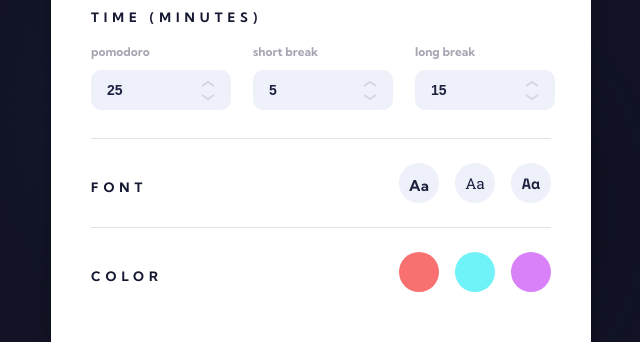
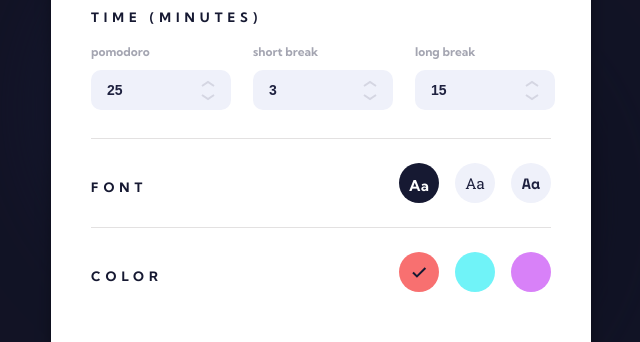
Before and after one commit to astroud/pomodoro-react-app, a React (Create React App) app: page / in a window 1280 px wide. Both pictures are taken after a click on the button 640 px from the left and 784 px from the top of the page. Shown: the part 266-608 px from the top of the page, without its empty margins (319-959 px from the left). Built offline with nearby package versions, Linux system fonts and the light colour scheme.

Commit message:
feat: Add state for preference options

```diff
--- a/src/App.js
+++ b/src/App.js
@@ -10,6 +10,11 @@ import { useState } from 'react';
 function App() {
   const [ settingsVisible, setSettingsVisible ] = useState(false)
   const [ timerMode, setTimerMode ] = useState('pomo')   // options: pomo, short, long
+  const [ pomoLength, setPomoLength ] = useState(25)
+  const [ shortLength, setShortLength ] = useState(3)
+  const [ longLength, setLongLength ] = useState(15)
+  const [ fontPref, setFontPref ] = useState('kumbh')         // options: kumbh, roboto, space
+  const [ accentColor, setAccentColor ] = useState('default') // options: default, blue, purple
 
   const toggleSettingsVisibility = (event) => {
     setSettingsVisible(!settingsVisible)
@@ -21,7 +26,20 @@ function App() {
       <Controls timerMode={timerMode} setTimerMode={setTimerMode} />
       <TimerDisplay />
       <Button type="settings" toggleVisibility={toggleSettingsVisibility} />
-      <Settings visible={settingsVisible} toggleSettingsVisibility={toggleSettingsVisibility} />
+      <Settings visible={settingsVisible}
+                toggleSettingsVisibility={toggleSettingsVisibility}
+                pomoLength={pomoLength}
+                setPomoLength={setPomoLength}
+                shortLength={shortLength}
+                setShortLength={setShortLength}
+                longLength={longLength}
+                setLongLength={setLongLength}
+                fontPref={fontPref}
+                setFontPref={setFontPref}
+                accentColor={accentColor}
+                setAccentColor={setAccentColor}
+                closeSettings={toggleSettingsVisibility}
+                />
     </div>
   );
 }
--- a/src/components/Settings/settings.js
+++ b/src/components/Settings/settings.js
@@ -1,43 +1,70 @@
 import React from 'react'
 import Button from '../Button/button'
 
-const Settings = ({ visible, toggleSettingsVisibility }) => {
+const Settings = ({ visible,
+                    toggleSettingsVisibility,
+                    pomoLength,
+                    setPomoLength,
+                    shortLength,
+                    setShortLength,
+                    longLength,
+                    setLongLength,
+                    fontPref,
+                    setFontPref,
+                    accentColor,
+                    setAccentColor,
+                    closeSettings
+                  }) => {
+
+  const applySettings = (event) => {
+    event.preventDefault()
+
+    setPomoLength(event.target.pomodoro.value)
+    setShortLength(event.target.shortBreak.value)
+    setLongLength(event.target.longBreak.value)
+    setFontPref(event.target.font.value)
+    setAccentColor(event.target.color.value)
+    closeSettings()
+  }
+
   if (visible) {
     return (
       <div className="preferences preferences--visible">
       <div className="preferences__pane">
         <Button type="close" buttonText="×" toggleVisibility={toggleSettingsVisibility} />
         <h2>Settings</h2>
-        <form>
+        <form onSubmit={applySettings}>
           <div className="pane__time-settings">
             <h3>Time (Minutes)</h3>
             <div action="" className="time-settings__form">
               <label htmlFor="pomodoro">pomodoro</label>
-              <input type="number" name="pomodoro" id="pomodoro" min="5" max="90" defaultValue="25" />
+              <input type="number" name="pomodoro" id="pomodoro" min="5" max="90" defaultValue={pomoLength} />
               <label htmlFor="short-break">short break</label>
-              <input type="number" name="short-break" id="short-break" min="1" max="14" defaultValue="5" />
+              <input type="number" name="shortBreak" id="short-break" min="1" max="14" defaultValue={shortLength} />
               <label htmlFor="long-break">long break</label>
-              <input type="number" name="long-break" id="long-break" min="15" max="60" defaultValue="15" />
+              <input type="number" name="longBreak" id="long-break" min="15" max="30" defaultValue={longLength} />
             </div>
           </div>
 
           <div className="pane__font-preference">
             <h3>Font</h3>
-            <input type="radio" id="fontPref1" name="font" value="kumbh" />
+            <input type="radio" id="fontPref1" name="font" value="kumbh" defaultChecked={fontPref === 'kumbh'} />
             <label htmlFor="fontPref1" className="font-preference__kumbh">Aa</label>
-            <input type="radio" id="fontPref2" name="font" value="roboto" />
+            <input type="radio" id="fontPref2" name="font" value="roboto" defaultChecked={fontPref === 'roboto'} />
             <label htmlFor="fontPref2" className="font-preference__roboto">Aa</label>
-            <input type="radio" id="fontPref3" name="font" value="space" />
+            <input type="radio" id="fontPref3" name="font" value="space" defaultChecked={fontPref === 'space'} />
             <label htmlFor="fontPref3" className="font-preference__space">Aa</label>
           </div>
 
           <div className="pane__color-preference">
             <h3>Color</h3>
-            <input type="radio" id="colorPref1" name="color" value="" />
+            <input type="radio" id="colorPref1" name="color" value="default" defaultChecked={accentColor === 'default'} />
             <label htmlFor="colorPref1" className="color-preference__default"></label>
-            <input type="radio" id="colorPref2" name="color" value="" />
+
+            <input type="radio" id="colorPref2" name="color" value="blue" defaultChecked={accentColor === 'blue'} />
             <label htmlFor="colorPref2" className="color-preference__blue"></label>
-            <input type="radio" id="colorPref3" name="color" value="" />
+
+            <input type="radio" id="colorPref3" name="color" value="purple" defaultChecked={accentColor === 'purple'} />
             <label htmlFor="colorPref3" className="color-preference__purple"></label>
           </div>
           <Button type="apply" buttonText="Apply" />
```
